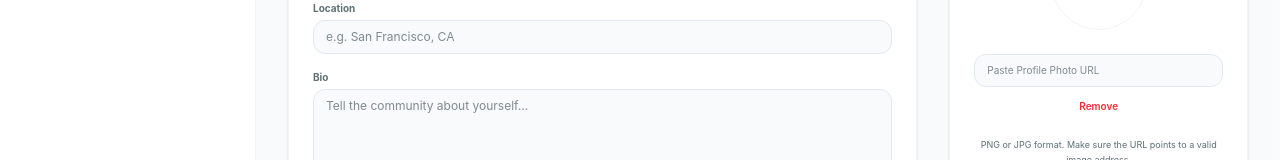
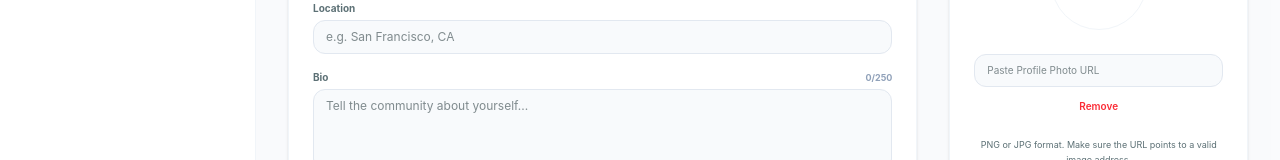
Before and after one commit to Winney360/Guild_Code_Community_Hub, a React (Vite) app in the folder client/: page /dashboard/settings in a window 1280 px wide. Shown: the part 381-541 px from the top of the page. Built offline with nearby package versions, Linux system fonts and the light colour scheme; no server answers.

Commit message:
feat: add character counter indicator to User Bio writing form

```diff
--- a/client/src/pages/DashboardSettings.tsx
+++ b/client/src/pages/DashboardSettings.tsx
@@ -269,7 +269,12 @@ export const DashboardSettings: React.FC = () => {
               </div>
 
               <div>
-                <label className="text-[10px] font-bold text-[#5c7075] block mb-1">Bio</label>
+                <div className="flex justify-between items-center mb-1">
+                  <label className="text-[10px] font-bold text-[#5c7075] block">Bio</label>
+                  <span className="text-[9px] font-bold text-slate-400 select-none">
+                    {bio.length}/250
+                  </span>
+                </div>
                 <textarea
                   value={bio}
                   onChange={(e) => setBio(e.target.value)}
```
